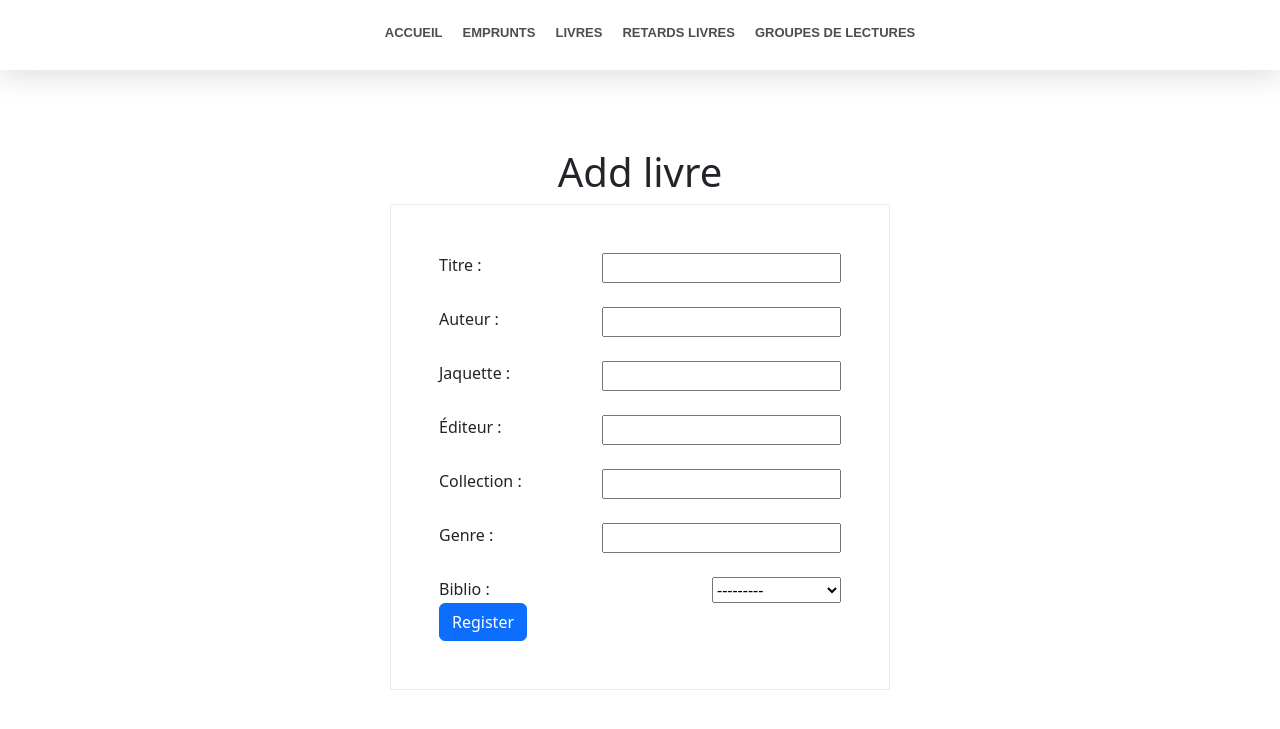
After one commit to Chaochao-z/django-biblotheque, a Django app: page /libraire/livres/add in a window 1280 px wide. The commit adds this page. Shown: the top 729 px of the page. Run offline with Django 4.2, Linux system fonts and the light colour scheme; data comes from the database, SQL or seed files in the repository.

Commit message:
gestion livre

```diff
--- a/accounts/admin.py
+++ b/accounts/admin.py
@@ -1,7 +1,6 @@
 from django.contrib import admin
 from django.contrib.auth.admin import UserAdmin
-
-from .models import CustomUser
+from .models import CustomUser, Biliotheque, Livre, Pret
 
 
 # Register your models here.
@@ -55,3 +54,6 @@ class CustomUserAdmin(UserAdmin):
 
 
 admin.site.register(CustomUser, CustomUserAdmin)
+admin.site.register(Biliotheque)
+admin.site.register(Livre)
+admin.site.register(Pret)
--- a/accounts/models.py
+++ b/accounts/models.py
@@ -9,11 +9,14 @@ class CustomUser(AbstractUser):
     adresse = models.CharField(max_length=200, blank=False)
     cp = models.CharField(max_length=6, blank=False)
 
+
 class Biliotheque(models.Model):
     name = models.CharField(max_length=60)
     adresse = models.CharField(max_length=60)
     cp = models.CharField(max_length=60)
 
+    def __str__(self):
+        return self.name
 
 class Livre(models.Model):
     titre = models.CharField(max_length=60)
@@ -22,7 +25,7 @@ class Livre(models.Model):
     editeur = models.CharField(max_length=60)
     collection = models.CharField(max_length=60)
     genre = models.CharField(max_length=60)
-    bibliotheque = models.ForeignKey(Biliotheque, on_delete=models.CASCADE)
+    biblio = models.ForeignKey(Biliotheque, on_delete=models.CASCADE)
 
 
 class Pret(models.Model):
--- a/accounts/views.py
+++ b/accounts/views.py
@@ -3,7 +3,7 @@ from django.shortcuts import render, redirect
 from django.contrib.auth import login, logout, authenticate
 from django.contrib.auth.decorators import login_required
 from django.contrib import messages
-
+import json
 from accounts.form import UserForm
 
 
@@ -19,6 +19,7 @@ def register(request):
             return redirect('login')
         else:
             messages.error(request, form.errors)
+
     return render(request, 'auth/register.html', {'form':form})
 
 
--- a/bibliotheque/settings.py
+++ b/bibliotheque/settings.py
@@ -38,6 +38,7 @@ INSTALLED_APPS = [
     'django.contrib.messages',
     'django.contrib.staticfiles',
     'accounts',
+    'livre'
 
 ]
 
@@ -128,5 +129,4 @@ AUTH_USER_MODEL = 'accounts.CustomUser'
 
 STATICFILES_DIRS = [
     BASE_DIR / "static",
-    '/var/www/static/',
 ]
--- a/bibliotheque/urls.py
+++ b/bibliotheque/urls.py
@@ -24,5 +24,8 @@ urlpatterns = [
     path('login', accounts_views.connexion, name="login"),
     path('logout', accounts_views.deconnexion, name="logout"),
     path('libraire',livre_views.libraire, name="libraire"),
+    path('libraire/livres', livre_views.livre, name="libraire_livre"),
+    path('libraire/livres/add', livre_views.addLivre, name="libraire_livre_add"),
+    path('libraire/bibliotheque', livre_views.bibliotheque, name="livraire_bibliotheque"),
     path('admin/', admin.site.urls),
 ]
--- /dev/null
+++ b/livre/fields.py
@@ -0,0 +1,6 @@
+from django.forms import ModelChoiceField
+
+
+class LivreModelChoiceField(ModelChoiceField):
+    def label_from_instance(self, obj):
+        return obj.get_full_name()
--- /dev/null
+++ b/livre/form.py
@@ -0,0 +1,33 @@
+from django import forms
+from accounts.models import Livre, Biliotheque
+from django.forms import ModelForm, ModelChoiceField
+
+
+class LivreForm(ModelForm):
+    biblio = ModelChoiceField(
+        queryset=Biliotheque.objects.order_by('name'),
+        to_field_name='name',
+        required=False,
+
+    )
+
+    class Meta:
+        model = Livre
+        fields = [
+            'titre',
+            'auteur',
+            'jaquette',
+            'editeur',
+            'collection',
+            'genre',
+            'biblio'
+        ]
+        labels = {
+            'title': 'Titre',
+            'auteur': 'Auteur',
+            'jaquette': 'Jaquette',
+            'editeur': 'Éditeur',
+            'collection': 'Collection',
+            'genre': 'Genre',
+            'biblio': 'Bibliothèque'
+        }
--- a/livre/views.py
+++ b/livre/views.py
@@ -1,9 +1,38 @@
-from django.shortcuts import render
+from django.shortcuts import render, redirect
+from accounts.models import Livre, Biliotheque
+from .form import LivreForm
+from django.contrib import messages
 
 
 # Create your views here.
 def index(request):
     return render(request, 'test.html', context={})
 
+
 def libraire(request):
-    return render(request, 'libraire/index.html')
+    return render(request, 'libraire/index.html', context={})
+
+
+def bibliotheque(request):
+    context = {}
+    context["bibliotheques"] = Biliotheque.objects.order_by("name")
+    return render(request, 'libraire/bibliotheque.html', context=context)
+
+
+def livre(request):
+    context = {}
+    context["livres"] = Livre.objects.order_by("titre")
+    return render(request, 'libraire/livres.html', context=context)
+
+
+def addLivre(request):
+    form = LivreForm()
+    if request.method == "POST":
+        form = LivreForm(data=request.POST)
+        if form.is_valid():
+            form.save()
+            messages.success(request, "Le livre a bien été crée")
+            return redirect('libraire_livre')
+        else:
+            messages.error(request, form.errors)
+    return render(request, 'libraire/livre-new.html', {'form': form})
--- a/templates/index.html
+++ b/templates/index.html
@@ -5,6 +5,7 @@
     <meta name="viewport"
           content="width=device-width, user-scalable=no, initial-scale=1.0, maximum-scale=1.0, minimum-scale=1.0">
     <meta http-equiv="X-UA-Compatible" content="ie=edge">
+    <link href="https://cdn.jsdelivr.net/npm/bootstrap@5.3.0-alpha1/dist/css/bootstrap.min.css" rel="stylesheet" integrity="sha384-GLhlTQ8iRABdZLl6O3oVMWSktQOp6b7In1Zl3/Jr59b6EGGoI1aFkw7cmDA6j6gD" crossorigin="anonymous">
     {% load static %}
     <link rel="stylesheet" type='text/css' href="{% static '/css/main.css' %}">
     <title>jem</title>
@@ -12,5 +13,6 @@
 <body>
     {% block content %}
     {% endblock %}
+    <script src="https://cdn.jsdelivr.net/npm/bootstrap@5.3.0-alpha1/dist/js/bootstrap.bundle.min.js" integrity="sha384-w76AqPfDkMBDXo30jS1Sgez6pr3x5MlQ1ZAGC+nuZB+EYdgRZgiwxhTBTkF7CXvN" crossorigin="anonymous"></script>
 </body>
 </html>
--- a/templates/libraire/base-libraire.html
+++ b/templates/libraire/base-libraire.html
@@ -5,6 +5,8 @@
     <meta name="viewport"
           content="width=device-width, user-scalable=no, initial-scale=1.0, maximum-scale=1.0, minimum-scale=1.0">
     <meta http-equiv="X-UA-Compatible" content="ie=edge">
+    <link href="https://cdn.jsdelivr.net/npm/bootstrap@5.3.0-alpha1/dist/css/bootstrap.min.css" rel="stylesheet" integrity="sha384-GLhlTQ8iRABdZLl6O3oVMWSktQOp6b7In1Zl3/Jr59b6EGGoI1aFkw7cmDA6j6gD" crossorigin="anonymous">
+
     {% load static %}
     <link rel="stylesheet" type='text/css' href="{% static '/css/main.css' %}">
     <title>Libraire Admin</title>
@@ -41,5 +43,7 @@
     </div>
     {% block content %}
     {% endblock %}
+    <script src="https://cdn.jsdelivr.net/npm/bootstrap@5.3.0-alpha1/dist/js/bootstrap.bundle.min.js" integrity="sha384-w76AqPfDkMBDXo30jS1Sgez6pr3x5MlQ1ZAGC+nuZB+EYdgRZgiwxhTBTkF7CXvN" crossorigin="anonymous"></script>
+
 </body>
 </html>
--- a/templates/libraire/index.html
+++ b/templates/libraire/index.html
@@ -1,4 +1,4 @@
 {% extends 'libraire/base-libraire.html' %}
 
 {% block content %}
-    {% endblock %}
+{% endblock %}
--- /dev/null
+++ b/templates/libraire/livre-new.html
@@ -0,0 +1,65 @@
+{% extends 'libraire/base-libraire.html' %}
+
+{% block content %}
+    {% for message in messages %}
+        <div class="alert alert-danger text-center m-auto" style="width: 500px;">{{ message }}</div>
+    {% endfor %}
+    <div style="height: 100px"></div>
+    <div class="m-auto">
+        <h1 class="text-center mt-5">Add livre</h1>
+        <form method=post style="max-width: 500px;" class="m-auto border border-light-subtle p-5">
+            {% csrf_token %}
+            <div class="d-flex flex-column row-gap-4">
+                <div class="d-flex flex-row justify-content-between">
+                {{ form.titre.error }}
+                {{ form.titre.label }} :
+                {{ form.titre }}
+                </div>
+
+                <div class="d-flex flex-row justify-content-between">
+                    {{ form.auteur.error }}
+                    {{ form.auteur.label }} :
+                    {{ form.auteur }}
+                </div>
+
+                <div class="d-flex flex-row justify-content-between">
+                    {{ form.jaquette.error }}
+                    {{ form.jaquette.label }} :
+                    {{ form.jaquette }}
+                </div>
+
+                <div class="d-flex flex-row justify-content-between">
+                    {{ form.editeur.error }}
+                    {{ form.editeur.label }} :
+                    {{ form.editeur }}
+                </div>
+
+                <div class="d-flex flex-row justify-content-between">
+                    {{ form.collection.error }}
+                    {{ form.collection.label }} :
+                    {{ form.collection }}
+                </div>
+
+                <div class="d-flex flex-row justify-content-between">
+                    {{ form.genre.error }}
+                    {{ form.genre.label }} :
+                    {{ form.genre }}
+                </div>
+
+                <div class="d-flex flex-row justify-content-between">
+                    {{ form.biblio.error }}
+                    {{ form.biblio.label }} :
+                    {{ form.biblio }}
+                </div>
+
+            </div>
+
+
+
+            <input type="submit" class="btn btn-primary" value="Register">
+
+        </form>
+
+    </div>
+
+{% endblock %}
```
Also changed, not shown: livre/models.py (+0 -22 lines), templates/auth/register.html (+62 -8 lines), templates/libraire/bibliotheque.html (added, +27 -0 lines), templates/libraire/livres.html (added, +35 -0 lines), accounts/migrations/0001_initial.py, accounts/migrations/0002_biliotheque_livre_pret.py (deleted), db.sqlite3.
